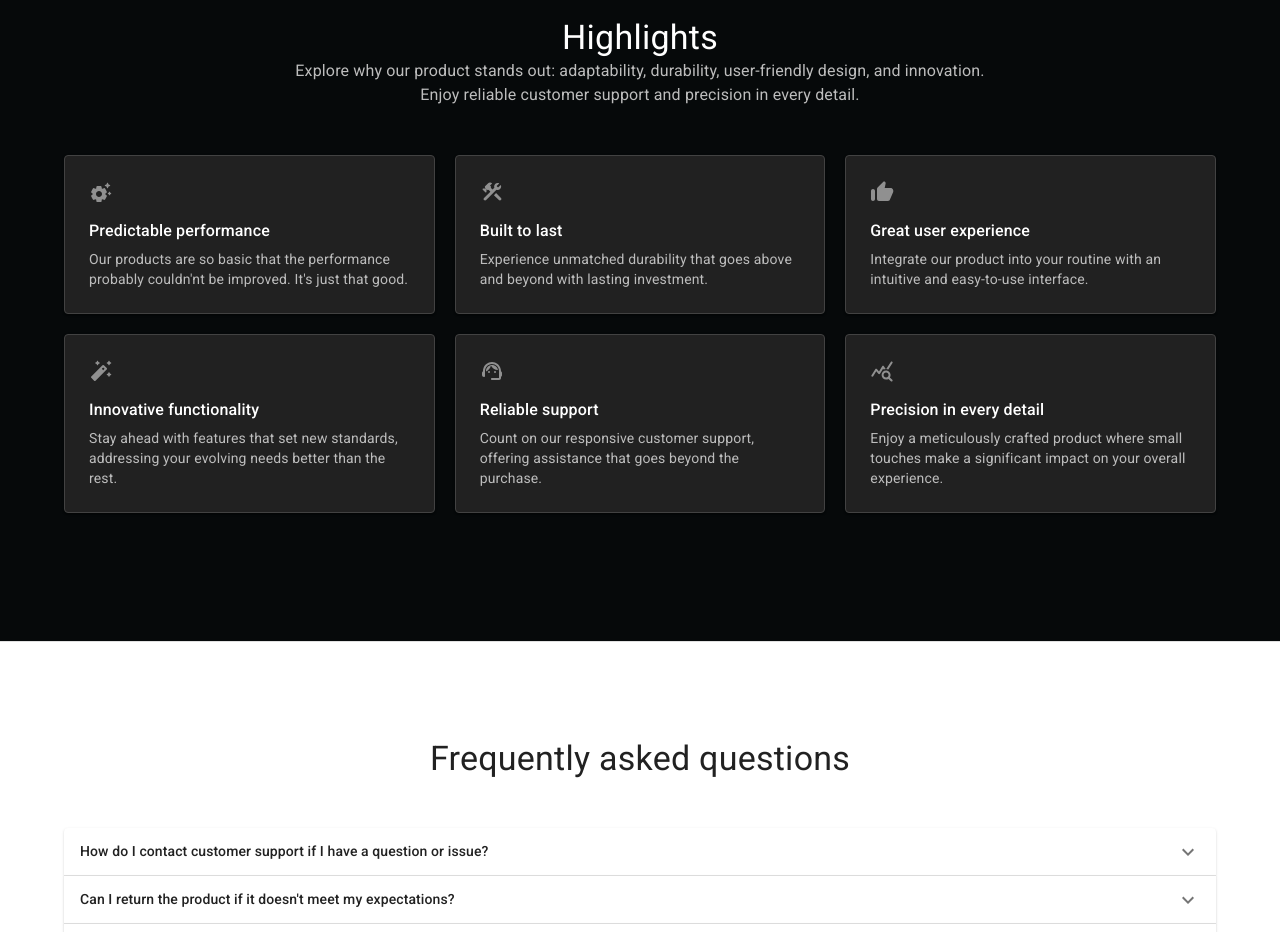
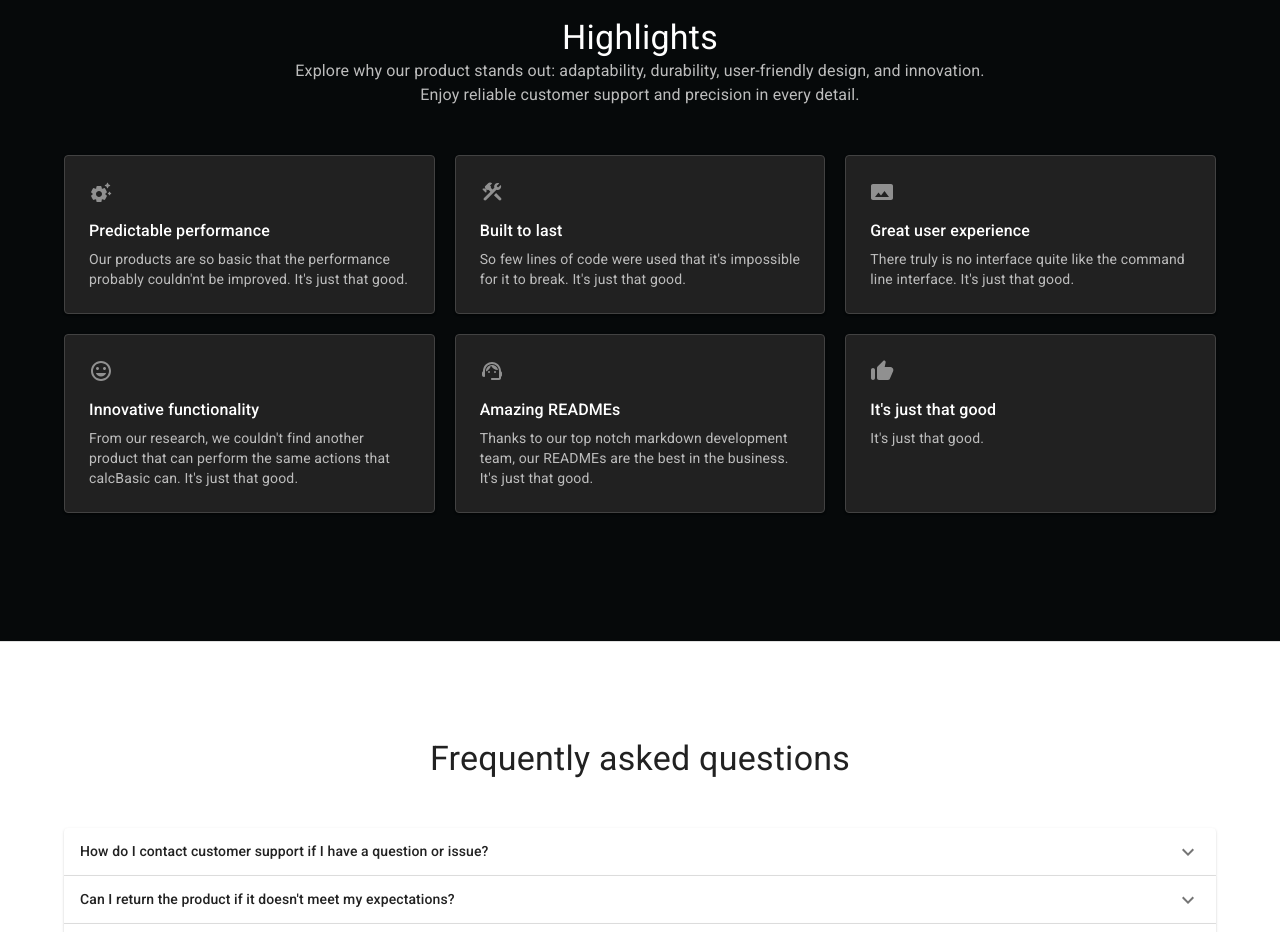
Before and after one commit to yummydirtx/theJunkyard, a React (Create React App) app: page / in a window 1280 px wide. Shown: the part 2940-3872 px from the top of the page. Built offline with nearby package versions, Linux system fonts and the light colour scheme.

Commit message:
highlights section finished

```diff
--- a/src/components/Highlights.js
+++ b/src/components/Highlights.js
@@ -5,12 +5,13 @@ import Container from '@mui/material/Container';
 import Grid from '@mui/material/Grid';
 import Stack from '@mui/material/Stack';
 import Typography from '@mui/material/Typography';
-import AutoFixHighRoundedIcon from '@mui/icons-material/AutoFixHighRounded';
 import ConstructionRoundedIcon from '@mui/icons-material/ConstructionRounded';
 import QueryStatsRoundedIcon from '@mui/icons-material/QueryStatsRounded';
 import SettingsSuggestRoundedIcon from '@mui/icons-material/SettingsSuggestRounded';
 import SupportAgentRoundedIcon from '@mui/icons-material/SupportAgentRounded';
+import PanoramaIcon from '@mui/icons-material/Panorama';
 import ThumbUpAltRoundedIcon from '@mui/icons-material/ThumbUpAltRounded';
+import MoodIcon from '@mui/icons-material/Mood';
 
 const items = [
   {
@@ -23,31 +24,31 @@ const items = [
     icon: <ConstructionRoundedIcon />,
     title: 'Built to last',
     description:
-      'Experience unmatched durability that goes above and beyond with lasting investment.',
+      'So few lines of code were used that it\'s impossible for it to break. It\'s just that good.',
+  },
+  {
+    icon: <PanoramaIcon />,
+    title: 'Great user experience',
+    description:
+      'There truly is no interface quite like the command line interface. It\'s just that good.',
+  },
+  {
+    icon: <MoodIcon />,
+    title: 'Innovative functionality',
+    description:
+      'From our research, we couldn\'t find another product that can perform the same actions that calcBasic can. It\'s just that good.',
+  },
+  {
+    icon: <SupportAgentRoundedIcon />,
+    title: 'Amazing READMEs',
+    description:
+      'Thanks to our top notch markdown development team, our READMEs are the best in the business. It\'s just that good.',
   },
   {
     icon: <ThumbUpAltRoundedIcon />,
-    title: 'Great user experience',
+    title: 'It\'s just that good',
     description:
-      'Integrate our product into your routine with an intuitive and easy-to-use interface.',
-  },
-  {
-    icon: <AutoFixHighRoundedIcon />,
-    title: 'Innovative functionality',
-    description:
-      'Stay ahead with features that set new standards, addressing your evolving needs better than the rest.',
-  },
-  {
-    icon: <SupportAgentRoundedIcon />,
-    title: 'Reliable support',
-    description:
-      'Count on our responsive customer support, offering assistance that goes beyond the purchase.',
-  },
-  {
-    icon: <QueryStatsRoundedIcon />,
-    title: 'Precision in every detail',
-    description:
-      'Enjoy a meticulously crafted product where small touches make a significant impact on your overall experience.',
+      'It\'s just that good.',
   },
 ];
 
```
Also changed, not shown: 1 other file (tests, documents, lock files or other folders).
